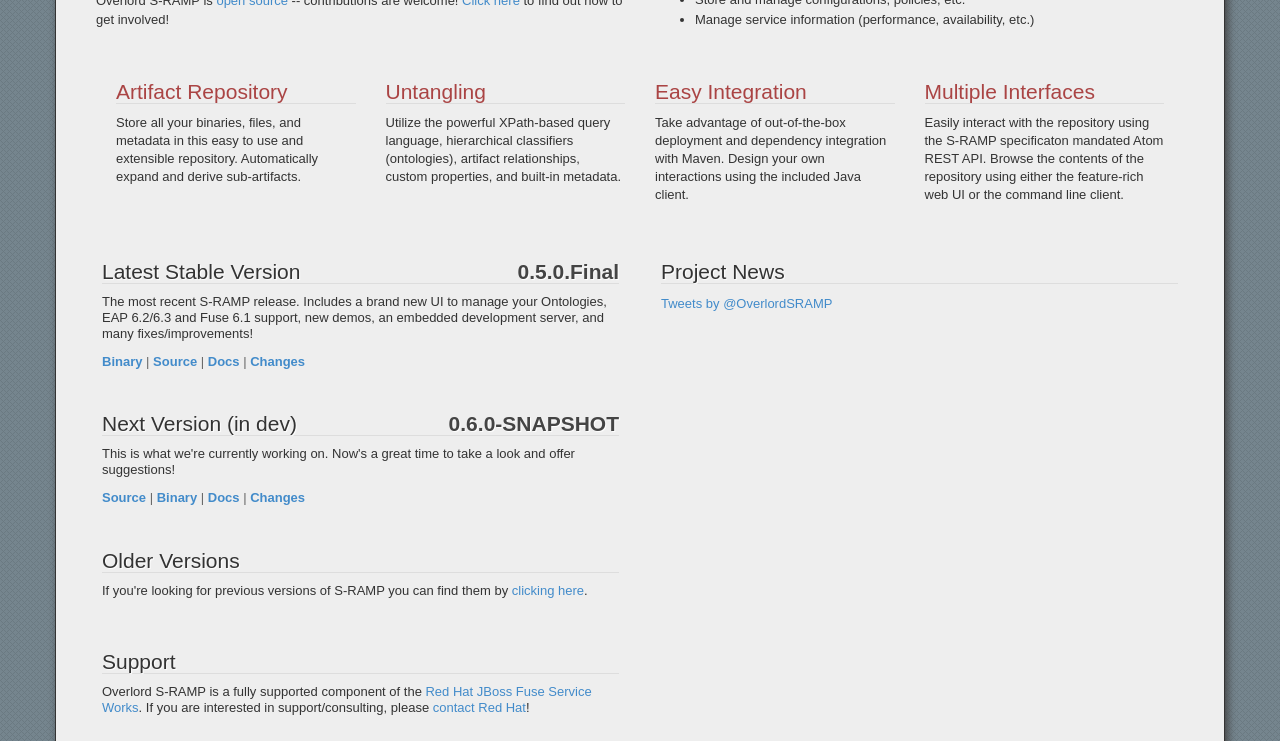
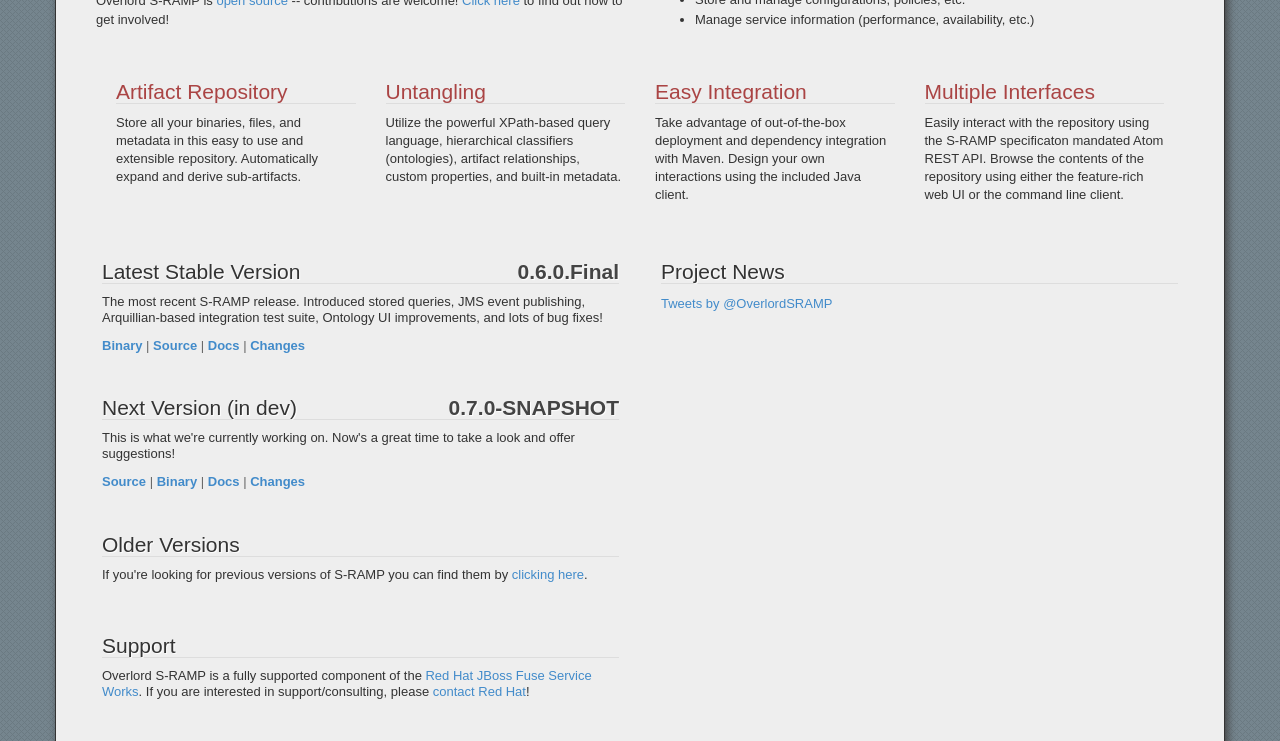
Before and after one commit to Governance/Governance.github.io, a Jekyll site: the page built from s-ramp/index.html, in a window 1280 px wide and 900 px high, scrolled down 418 px, cut to the strip 0-741 px from the top of the window. Built offline with Jekyll 4.4.1, drawn with Linux system fonts in a browser that asks for light colours; comment, search, counter and statistics services are not loaded.

Commit message:
s-ramp 0.6.0.Final

```diff
--- a/s-ramp/index.html
+++ b/s-ramp/index.html
@@ -51,23 +51,23 @@
             <div class="col-lg-6">
 
               <div class="citem">
-                <h3>Latest Stable Version <span class="version pull-right hide-480">0.5.0.Final</span></h3>
-                <p>The most recent S-RAMP release. Includes a brand new UI to manage your Ontologies, EAP 6.2/6.3 and Fuse 6.1 support, new demos, an embedded development server, and many fixes/improvements!</p>
+                <h3>Latest Stable Version <span class="version pull-right hide-480">0.6.0.Final</span></h3>
+                <p>The most recent S-RAMP release. Introduced stored queries, JMS event publishing, Arquillian-based integration test suite, Ontology UI improvements, and lots of bug fixes!</p>
                 <div class="links">
-                  <a href="http://downloads.jboss.org/overlord/sramp/s-ramp-0.5.0.Final.zip">Binary</a> |
-                  <a href="https://github.com/Governance/s-ramp/tree/s-ramp-0.5.0.Final">Source</a> |
-                  <a href="http://docs.jboss.org/overlord/sramp/0.5.0.Final/html/">Docs</a> |
-                  <a href="http://red.ht/1uGGZ3P">Changes</a>
+                  <a href="http://downloads.jboss.org/overlord/sramp/s-ramp-0.6.0.Final.zip">Binary</a> |
+                  <a href="https://github.com/Governance/s-ramp/tree/s-ramp-0.6.0.Final">Source</a> |
+                  <a href="http://docs.jboss.org/overlord/sramp/0.6.0.Final/html/">Docs</a> |
+                  <a href="https://issues.jboss.org/secure/ReleaseNote.jspa?projectId=12311420&version=12319965">Changes</a>
                 </div>
               </div>
               <div class="citem">
-                <h3>Next Version (in dev) <span class="version pull-right hide-480">0.6.0-SNAPSHOT</span></h3>
+                <h3>Next Version (in dev) <span class="version pull-right hide-480">0.7.0-SNAPSHOT</span></h3>
                 <p>This is what we're currently working on.  Now's a great time to take a look and offer suggestions!</p>
                 <div class="links">
                   <a href="https://github.com/Governance/s-ramp">Source</a> |
-                  <a href="https://repository.jboss.org/nexus/content/repositories/snapshots/org/overlord/sramp/s-ramp-distro-assembly/0.6.0-SNAPSHOT/">Binary</a> |
-                  <a href="http://docs.jboss.org/overlord/sramp/0.6.0-SNAPSHOT/html/">Docs</a> |
-                  <a href="http://red.ht/1prI6UA">Changes</a>
+                  <a href="https://repository.jboss.org/nexus/content/repositories/snapshots/org/overlord/sramp/s-ramp-distro-assembly/0.7.0-SNAPSHOT/">Binary</a> |
+                  <a href="http://docs.jboss.org/overlord/sramp/0.7.0-SNAPSHOT/html/">Docs</a> |
+                  <a href="https://issues.jboss.org/secure/ReleaseNote.jspa?projectId=12311420&version=12325851">Changes</a>
                 </div>
               </div>
               <div class="citem">
```
Also changed, not shown: s-ramp/versions.html (+13 -4 lines).
